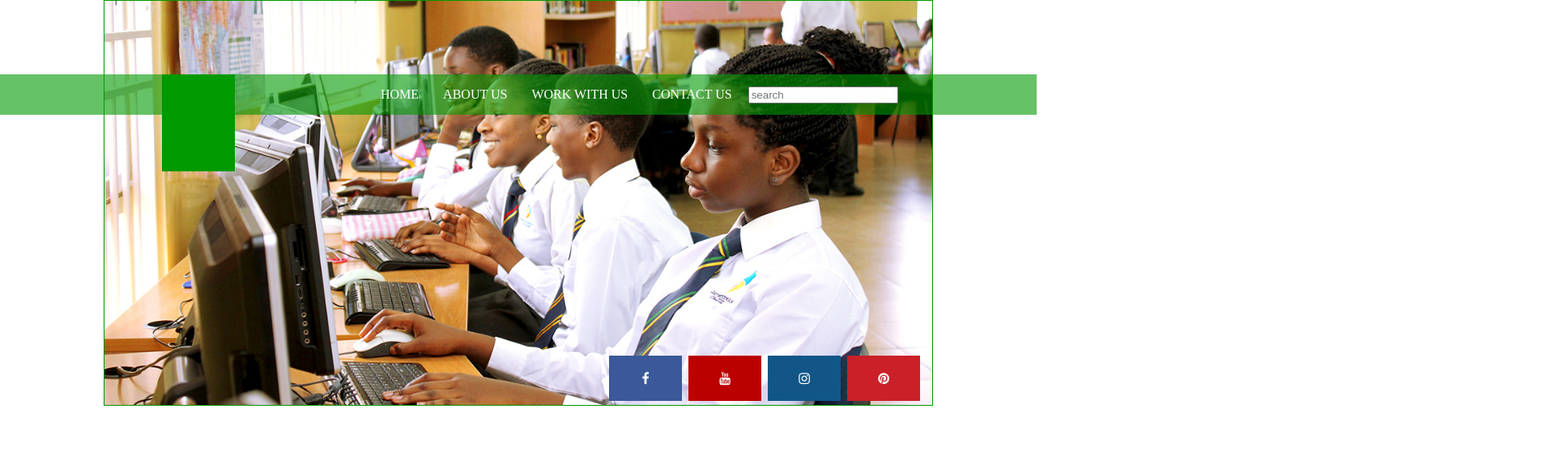
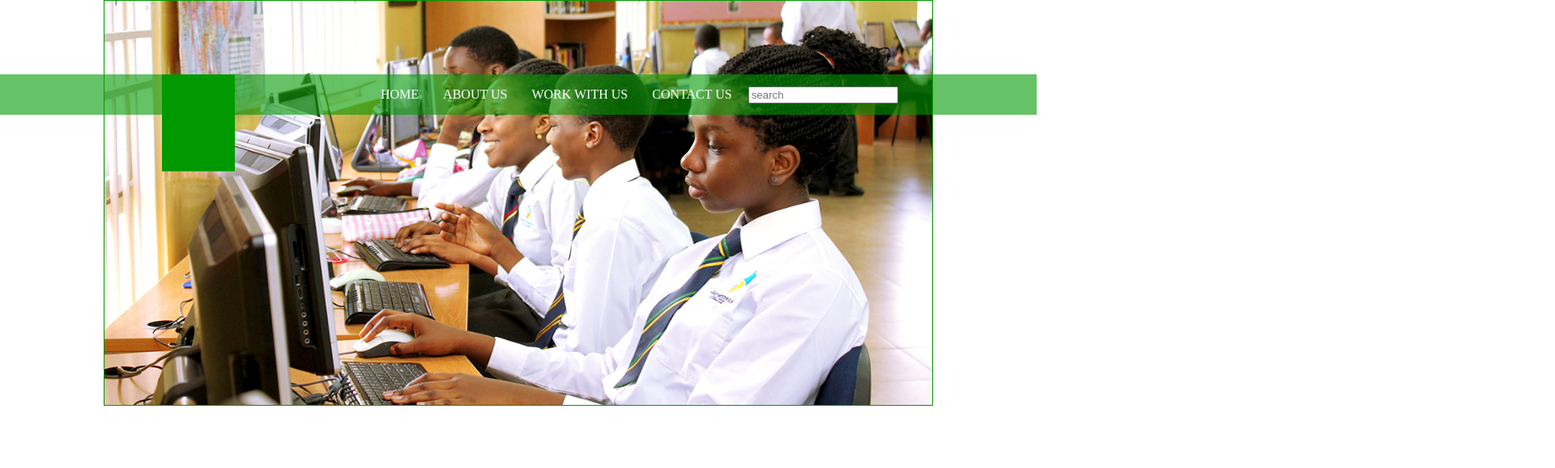
Before and after one commit to CTplan/ctplan.github.io, a plain HTML site: page index.html in a window 1280 px wide. Shown: the top 579 px of the page at 81% size, 1920 px wide, since content can reach past the window. Drawn offline with nearby package versions, Linux system fonts and the light colour scheme; a web font is replaced by a local one.

Commit message:
Revert "social icons"
This reverts commit dbe67a1dbca3e79b3e3a06ce134340bb3417cb70.

```diff
--- a/css/layout.css
+++ b/css/layout.css
@@ -28,7 +28,7 @@
 ul{
     margin-left: 400px;
 }
-.list{
+li{
     float:left;
     list-style-type: none;
 }
@@ -82,47 +82,3 @@ form{
     margin-top: 10px;
     margin-bottom: 20px;
 }
-.fa {
-  padding: 20px;
-  font-size: 30px;
-  width: 50px;
-  text-align: center;
-  text-decoration: none;
-  margin: 5px 2px;
-}
-
-.fa:hover {
-    opacity: 0.7;
-}
-
-.fa-facebook {
-  background: #3B5998;
-  color: white;
-
-}
-
-.fa-youtube {
-  background: #bb0000;
-  color: white;
-
-}
-
-.fa-instagram {
-  background: #125688;
-  color: white;
-
-}
-
-.fa-pinterest {
-  background: #cb2027;
-  color: white;
-
-}
-.social{
-    position: relative;
-    bottom:157px;
-    right:-750px;
-}
-.socli{
-    float:left;
-}
--- a/index.html
+++ b/index.html
@@ -4,7 +4,6 @@
         <link href='https://fonts.googleapis.com/css?family=Andada' rel='stylesheet'>
         <link href="css/layout.css" rel="stylesheet" type="text/css">
         <script src="https://ajax.googleapis.com/ajax/libs/jquery/1.11.3/jquery.min.js"></script>
-        <link rel="stylesheet" href="https://cdnjs.cloudflare.com/ajax/libs/font-awesome/4.7.0/css/font-awesome.min.css">
         <title>Hour of Code</title>
         <style type="text/css">
             body{
@@ -21,20 +20,13 @@
         </div>
         <div class="navbar">
             <ul>
-                <li class="list"><a href="#">HOME</a></li>
-                <li class="list"><a href="#">ABOUT US</a></li>
-                <li class="list"><a href="#">WORK WITH US</a></li>
-                <li class="list"><a href="#">CONTACT US</a></li>
-                <li class="list"><input type="search" placeholder="search" style="margin-top: 15px;margin-left: 20px;"></li>
+                <li><a href="#">HOME</a></li>
+                <li><a href="#">ABOUT US</a></li>
+                <li><a href="#">WORK WITH US</a></li>
+                <li><a href="#">CONTACT US</a></li>
+                <li><input type="search" placeholder="search" style="margin-top: 15px;margin-left: 20px;"></li>
             </ul>
             <div class="logo"></div>
-        </div>
-        <div class="social">
-
-                <a href="#" class="fa fa-facebook"></a>
-                <a href="#" class="fa fa-youtube"></a>
-                <a href="#" class="fa fa-instagram"></a>
-                <a href="#" class="fa fa-pinterest"></a>
         </div>
         <div class="container" style="height:140px; background-color: aqua; background-color: white; margin-top:-30px;">
             <h3 style="text-align: center;" class="note">CodeNaija is a global movement reaching tens of millions of students in<br>36 states. Anyone, anywhere can organize an Hour of Code event.<br>One-hour tutorials are available in over 45 languages. No experience needed.</h3>
```
